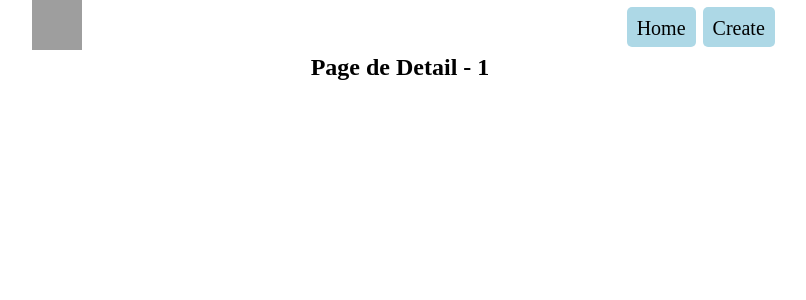
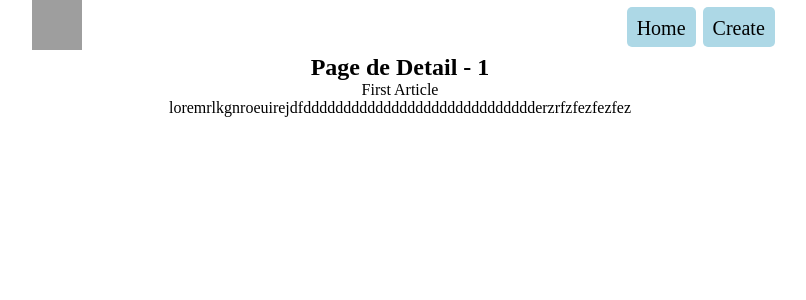
Before and after one commit to iamMAHAM/NaN_form, a React (Create React App) app in the folder javaScript/framework/reactJs/first-app/: page /blogs/1 in a window 1280 px wide. Shown: the top 300 px of the page, without its empty margins (240-1046 px from the left). Built offline with nearby package versions, Linux system fonts and the light colour scheme; data requests are answered from the project's data file; grey boxes are pictures that could not be loaded.

Commit message:
update Details.js

```diff
--- a/javaScript/framework/reactJs/first-app/src/Detail.js
+++ b/javaScript/framework/reactJs/first-app/src/Detail.js
@@ -1,10 +1,20 @@
 import { useParams } from "react-router-dom";
+import useFetch from "./useFetch";
 
 const Detail = () => {
     const { id } = useParams()
+    console.log("id", id)
+    const {data, isLoading, error} = useFetch("http://localhost:8000/blogs/" + id)
     return (
         <div className="detail">
             <h2>Page de Detail - {id}</h2>
+            {error && <div>Oups no blog found</div>}
+            {isLoading && <div>Loading ...</div>}
+            {data && <div className="blog-detail" key={data.id}>
+                <p className="title">{data.title}</p>
+                <p className="">{data.content}</p>
+            </div>
+            }
         </div>
      );
 }
```
